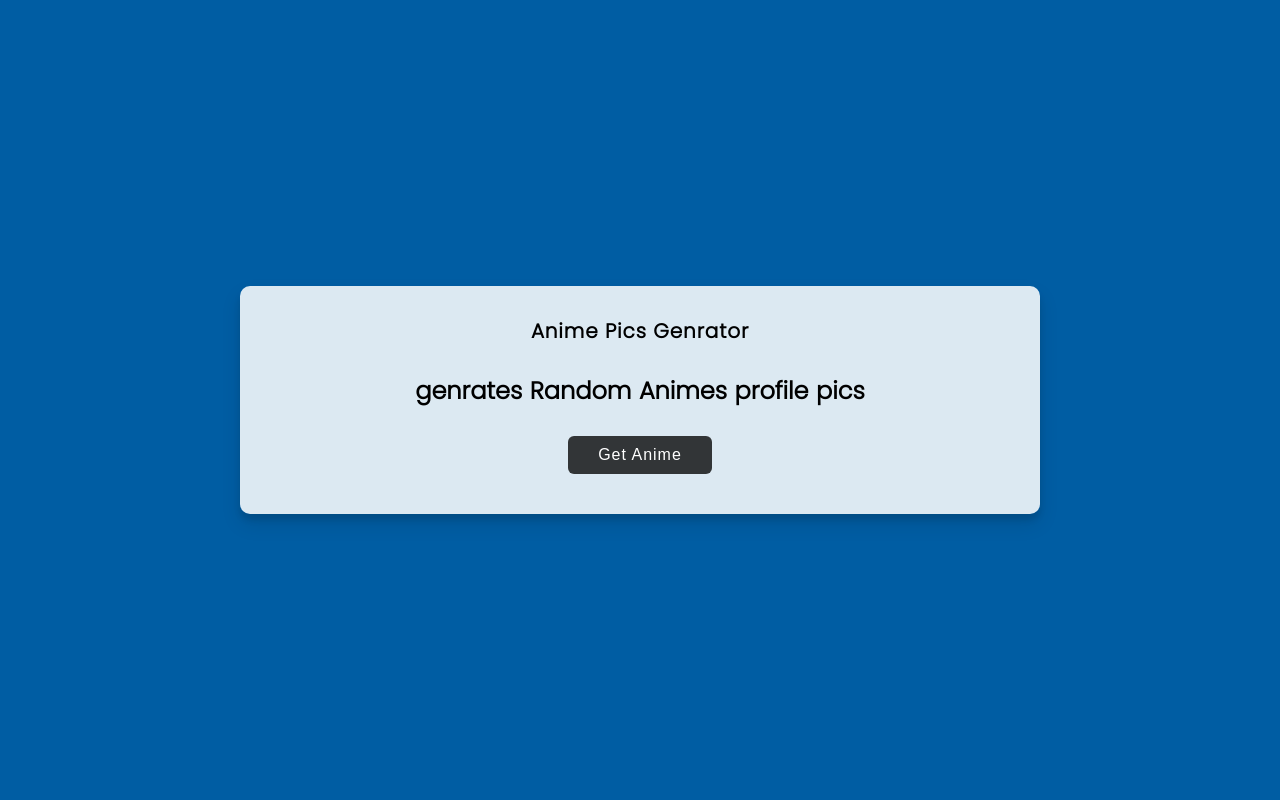
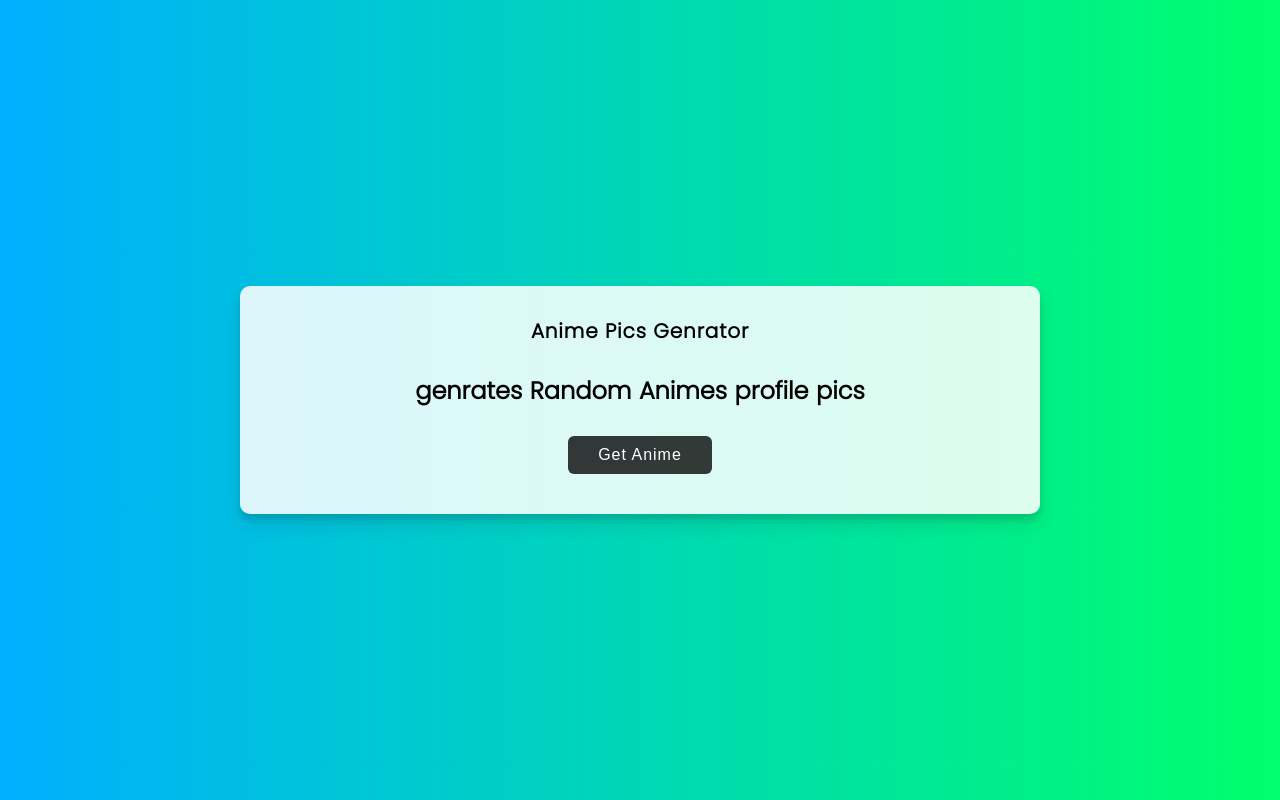
Before and after one commit to AmolShelke2/AnimeApp, a plain HTML site: page index.html in a window 1280 px wide. Drawn offline with Linux system fonts and the light colour scheme.

Commit message:
Changed Background

```diff
--- a/styles/style.css
+++ b/styles/style.css
@@ -7,7 +7,7 @@
 body {
   font-family: "Poppins", sans-serif;
   font-weight: normal;
-  background-color: #005da3;
+  background: linear-gradient(to right, #00afff, #00ff6c);
   display: flex;
   flex-direction: column;
   justify-content: center;
```
